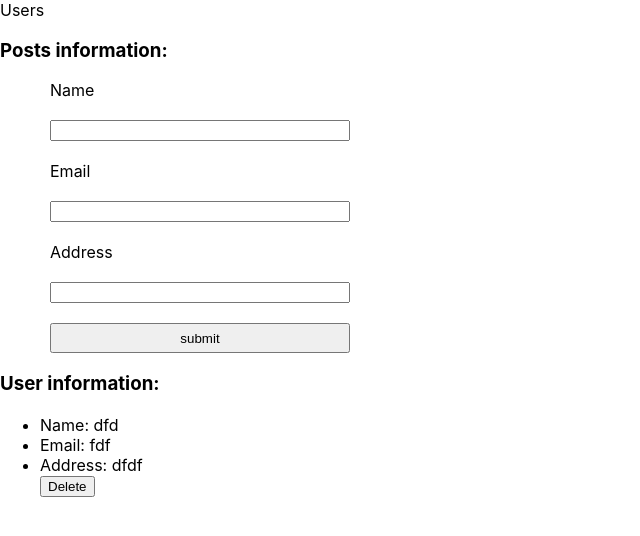
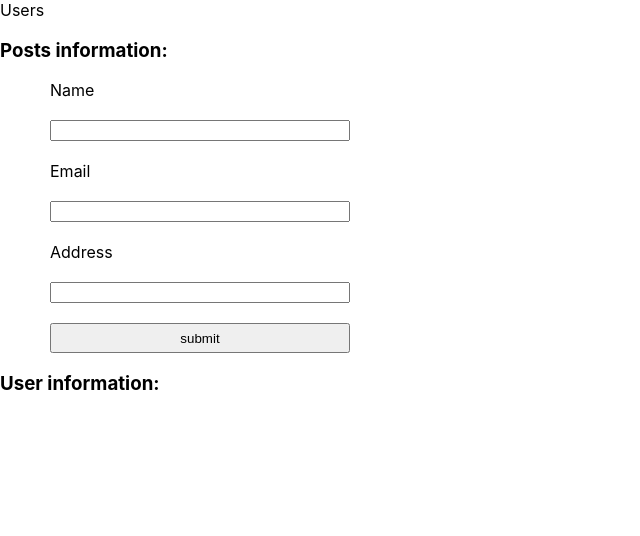
Before and after one commit to Kristaps006/beerApp, a Next.js app: page / in a window 1280 px wide. Shown: the top 536 px of the page, without its empty margins (0-640 px from the left). Built offline with nearby package versions, Linux system fonts and the light colour scheme; data requests are answered from the project's data file.

Commit message:
delete update query

```diff
--- a/db.json
+++ b/db.json
@@ -1,12 +1,5 @@
 {
-  "posts": [
-    {
-      "name": "dfd",
-      "email": "fdf",
-      "address": "dfdf",
-      "id": 8
-    }
-  ],
+  "posts": [],
   "comments": [],
   "profile": {
     "name": "typicode"
--- a/pages/components/FetchData.tsx
+++ b/pages/components/FetchData.tsx
@@ -1,6 +1,7 @@
 import React, { useEffect, useState } from "react";
 import {
   dehydrate,
+  QueryCache,
   QueryClient,
   useMutation,
   useQuery,
@@ -27,15 +28,13 @@ export const FetchData = () => {
   const queryClient = useQueryClient();
 
   const deleteId = useMutation(deleteData, {
-    //onSuccess: () => queryClient.invalidateQueries("names"),
-
-    onMutate: (data: any) => {
-      const prevUser = queryClient.getQueryData("name");
-      console.log(prevUser, "user");
-
-      // queryClient.setQueriesData("names", prevUser);
-      console.log(data, "prev");
+    onMutate: async (data) => {
+      await queryClient.cancelQueries("names"); //*Cancel any outgoing refetches (so they don't overwrite our optimistic update)
+      const prevValue = queryClient.getQueryData("names"); //* save previous value to return if mutations throws error
+      queryClient.setQueriesData("names", (old: any) => [...old, data]);
+      return prevValue;
     },
+    onSettled: () => queryClient.refetchQueries("names"),
   });
 
   return (
--- a/pages/components/UserForm.tsx
+++ b/pages/components/UserForm.tsx
@@ -17,6 +17,10 @@ export const UserForm = () => {
         json: newData,
       })
       .json();
+
+  React.useEffect(() => {
+    console.log("rendering counter");
+  });
 
   const queryClient = useQueryClient();
 
```
